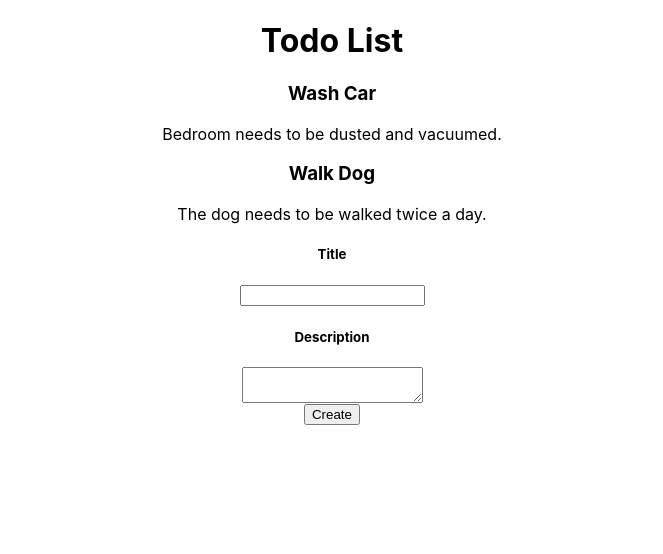
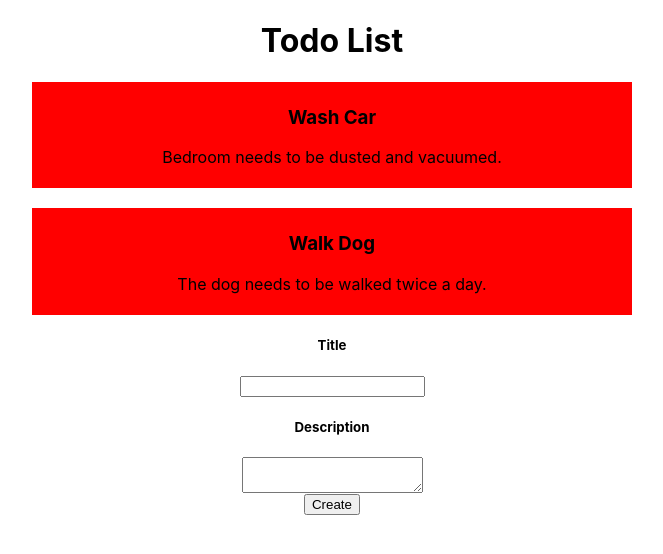
Before and after one commit to gregbabbert/Todo-List-Frontend, a React (Create React App) app in the folder main/: page / in a window 1280 px wide. Shown: the top 554 px of the page, without its empty margins (308-971 px from the left). Built offline with nearby package versions, Linux system fonts and the light colour scheme.

Commit message:
added styling

```diff
--- a/main/src/components/ListItem/ListItem.js
+++ b/main/src/components/ListItem/ListItem.js
@@ -3,7 +3,7 @@ import './ListItem.css';
 
 function ListItem({task}) {
     return (
-        <div>
+        <div style={{backgroundColor: 'red', width: '600px', marginLeft: 'auto', marginRight: 'auto', padding: '5px 0px', marginBottom: '20px'}} >
             <h3>{task.title}</h3>
             <p>{task.description}</p>
         </div>
```
